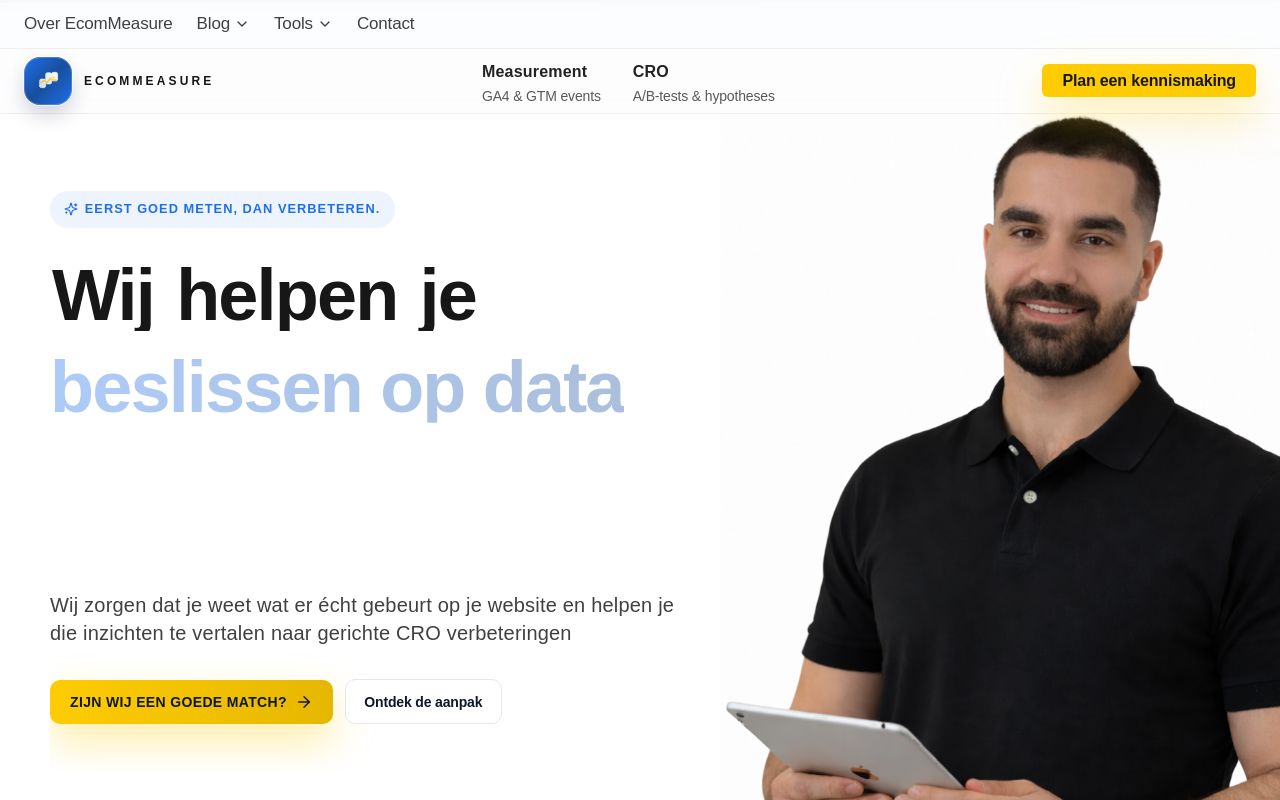
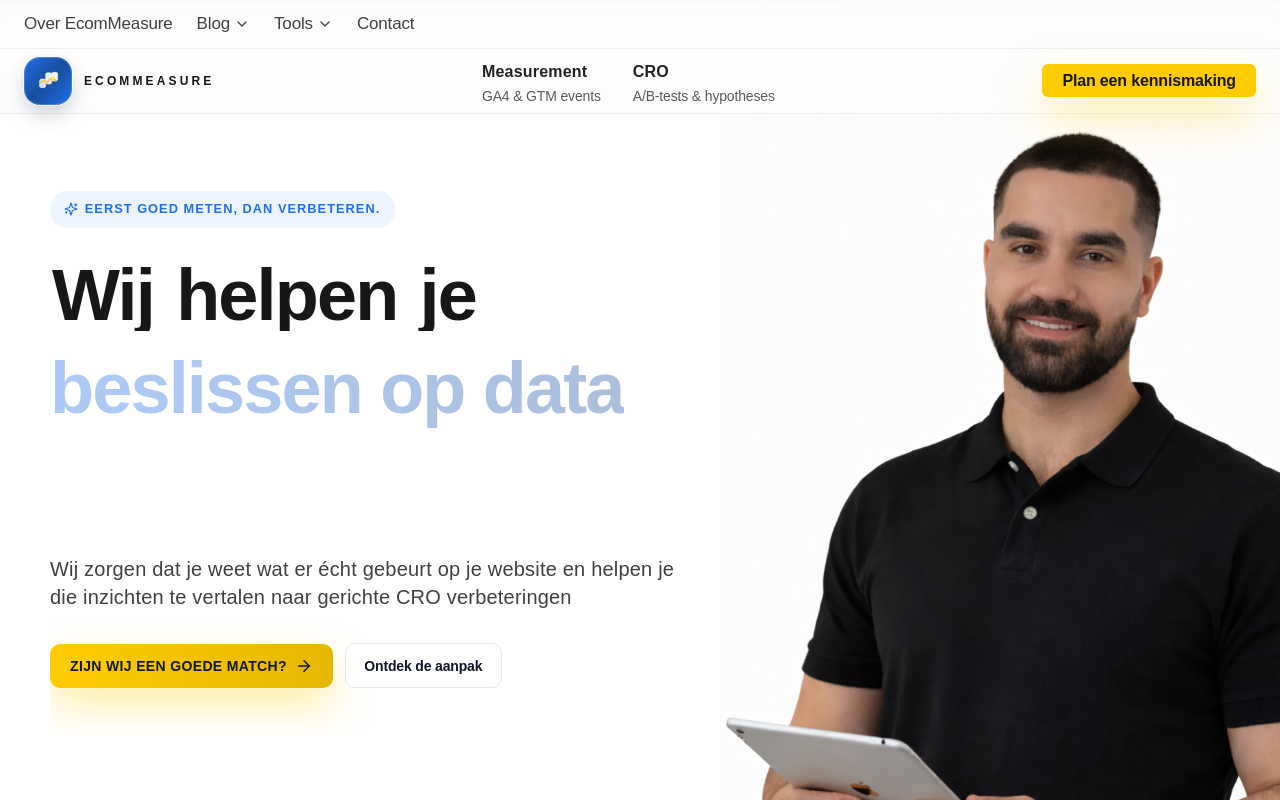
Before and after one commit to ProjectBibo/EcomMeasure3, a React (Vite) app: page / in a window 1280 px wide. Shown: the top 800 px of the page. Built offline with nearby package versions, Linux system fonts and the light colour scheme.

Commit message:
Stabilize hero rotating headline

```diff
--- a/src/components/Hero.jsx
+++ b/src/components/Hero.jsx
@@ -30,14 +30,6 @@ export default function Hero() {
   );
   const phrasesFromLocale = t.rotatingPhrases ?? [];
   const rotatingPhrases = phrasesFromLocale.length > 0 ? phrasesFromLocale : [""];
-  const longestPhrase = useMemo(
-    () =>
-      rotatingPhrases.reduce(
-        (longest, phrase) => (phrase.length > longest.length ? phrase : longest),
-        ""
-      ),
-    [rotatingPhrases]
-  );
   const leadWords = useMemo(() => t.titleLead.trim().split(/\s+/), [t.titleLead]);
 
   useEffect(() => {
@@ -71,7 +63,7 @@ export default function Hero() {
       <div className="grain-overlay" aria-hidden />
 
       <div className="relative section-shell">
-        <div className="site-container relative z-10 flex flex-col gap-8 lg:gap-10 lg:min-h-[78vh] lg:pr-[28rem] xl:pr-[34rem]">
+        <div className="site-container relative z-10 flex flex-col gap-6 lg:gap-9 min-h-[78vh] lg:min-h-[82vh] lg:pr-[28rem] xl:pr-[34rem]">
           <div className="relative max-w-3xl flex flex-col items-start gap-8 text-left vt-hero-visual">
             <motion.span
               initial={shouldReduceMotion ? false : { opacity: 0, y: -12 }}
@@ -121,13 +113,11 @@ export default function Hero() {
                 </motion.span>
               )}
               <span className="relative mt-3 grid justify-items-start text-left">
-                <span aria-hidden className="pointer-events-none block select-none opacity-0">
-                  {longestPhrase}
-                </span>
                 <span
                   aria-live={shouldReduceMotion ? undefined : "polite"}
                   className="col-start-1 row-start-1 flex items-start justify-start text-left"
                 >
+                  <span className="rotating-text-wrapper">
                     {shouldReduceMotion ? (
                       <span className={gradientHeadlineClass}>
                         {rotatingPhrases[0] ?? ""}
@@ -146,6 +136,7 @@ export default function Hero() {
                         </motion.span>
                       </AnimatePresence>
                     )}
+                  </span>
                 </span>
               </span>
             </motion.h1>
--- a/src/index.css
+++ b/src/index.css
@@ -216,6 +216,16 @@ body {
 
 .vt-hero-media {
   view-transition-name: hero-media;
+}
+
+.rotating-text-wrapper {
+  --hero-rotating-line-height: 1.25;
+  display: block;
+  width: 100%;
+  max-width: 100%;
+  line-height: var(--hero-rotating-line-height);
+  height: calc(2 * var(--hero-rotating-line-height) * 1em);
+  overflow: hidden;
 }
 
 ::view-transition-old(root),
```
Lines whose indentation alone changed are shown as unchanged.
